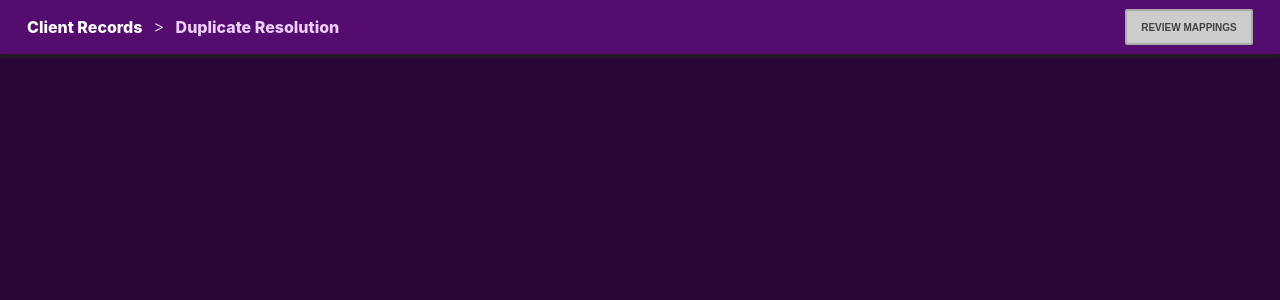
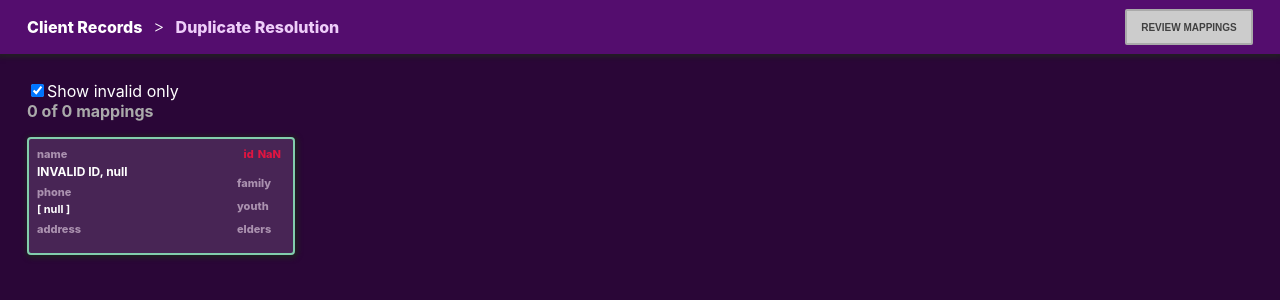
Before and after one commit to corescan/food-pantry, a React (Create React App) app in the folder client/: page /app/mapping in a window 1280 px wide. Shown: the top 300 px of the page. Built offline with nearby package versions, Linux system fonts and the light colour scheme; no server answers.

Commit message:
added searchAll url query to search results; added showInvalid on mapping review page

```diff
--- a/client/src/App/components/RecordTile.jsx
+++ b/client/src/App/components/RecordTile.jsx
@@ -10,7 +10,8 @@ export default function RecordTile(props) {
       [css.target]: props.target,
       [css.selected]: props.selected,
       [css.clickable]: !!props.onClick,
-      [css.active]: record.active
+      [css.active]: record.active && !record.invalid,
+      [css.invalid]: record.invalid
       })}
       onClick={onClick}
     >
--- a/client/src/App/components/RecordTile.module.css
+++ b/client/src/App/components/RecordTile.module.css
@@ -66,6 +66,9 @@
 .active .record_id {
   color: #FFDF75;
 }
+.invalid .record_id {
+  color: #E01541;
+}
 
 .right_list_wrap {
   position: absolute;
--- a/client/src/App/components/Search/SearchResults.jsx
+++ b/client/src/App/components/Search/SearchResults.jsx
@@ -1,10 +1,16 @@
 import { useSelector, useDispatch } from 'react-redux';
+import { useSearchParams } from 'react-router-dom';
 import ClientList from '../ClientList';
 import { addToSelection } from '../../../redux/actions/clientActions';
 import css from './SearchResults.module.css';
 
 export default function SearchResults() {
   const dispatch = useDispatch();
+  const [searchParams] = useSearchParams();
+
+  const searchAll = searchParams.get('searchAll')
+  console.log('SEARCHALL', searchAll);
+
   const { selection, results, filters, globalFilters } = useSelector(
     ({ searchReducer, clientReducer }) => {
       return {
@@ -24,7 +30,8 @@ export default function SearchResults() {
   const searchActive = Object.values(filters).reduce((isActive, filter) => isActive || filter.enabled, false);
   const displayedResults = results &&
     results.filter(_r => !selectedIDs.includes(_r.id))
-    .filter(_r => globalFilters.active ? _r.active : true);
+    .filter(_r => globalFilters.active ? _r.active : true)
+    .filter(_r => searchAll || !_r.mapped);
 
   return (
     <div className={css.container}>
--- a/client/src/App/views/MappingView/MappingView.jsx
+++ b/client/src/App/views/MappingView/MappingView.jsx
@@ -1,5 +1,5 @@
 import { useParams, useNavigate, Navigate } from 'react-router-dom';
-import { useEffect } from 'react';
+import { useEffect, useState } from 'react';
 import { useSelector } from 'react-redux';
 import useKeyPress from '../../../lib/hooks/useKeyPress';
 import css from './MappingView.module.css';
@@ -20,10 +20,19 @@ const findClient = (id, clients) => {
   }
 }
 
+const validateIDs = (idList, clientList) => {
+  let valid = true;
+  idList.forEach(id => {
+    valid = clientList.findIndex(_c => _c.id === id) > -1 && valid;
+  })
+  return valid;
+}
+
 export default function MappingView() {
   const nav = useNavigate();
-  const trueId = Number(useParams().trueId);
-  const { clients, mapping = [] } = useSelector(({ clientReducer }) => {
+  const [ showInvalidOnly, setShowInvalidOnly ] = useState(true);
+  const trueID = Number(useParams().trueId);
+  const { clients = [], mapping = {} } = useSelector(({ clientReducer }) => {
     return {
       clients: clientReducer.allClients,
       mapping: clientReducer.mapping
@@ -32,8 +41,17 @@ export default function MappingView() {
   const upPress = useKeyPress("ArrowUp");
   const downPress = useKeyPress("ArrowDown");
 
-  const trueIDs = Object.keys(mapping).map(key => Number(key)).sort((a,b) => a > b ? 1 : -1);
-  const currentIndex = trueIDs.indexOf(trueId);
+  const mapArray = Object.keys(mapping).map(key => {
+    return {
+      trueID: Number(key),
+      dupeIDs: mapping[key]
+    }
+  });
+
+  const visibleMapArray = showInvalidOnly ? (mapArray).filter(_m => !validateIDs([_m.trueID, ..._m.dupeIDs], clients)) : mapArray;
+
+  const trueIDs = visibleMapArray.map(_m => Number(_m.trueID)).sort((a,b) => a > b ? 1 : -1);
+  const currentIndex = trueIDs.indexOf(trueID);
 
   useEffect(() => {
     if (downPress && currentIndex > 0) {
@@ -47,17 +65,36 @@ export default function MappingView() {
     }
   }, [upPress]);
 
-  if ((!trueId || isNaN(trueId) || trueId === 0) && trueIDs.length > 0) {
-    let redirectId = trueIDs[0];
+  useEffect(() => {
+    nav('/mapping');
+  }, [showInvalidOnly]);
+
+  const handleShowInvalidClick = () => {
+    setShowInvalidOnly(!showInvalidOnly);
+  }
+
+  if ((!trueID || isNaN(trueID) || trueID === 0) && trueIDs.length > 0) {
+    const redirectId = trueIDs[0];
     return (<Navigate replace to={`/mapping/${redirectId}`} />);
   }
 
-  const permanentClient = clients.find(_c => _c.id === trueId);
-  const dupIDs = mapping && mapping[trueId];
-  const clientList = dupIDs && dupIDs.map(id => findClient(id, clients));
+  const permanentClient = findClient(trueID, clients);
+  const dupIDs = mapping && mapping[trueID];
+  const dupeRecords = dupIDs && dupIDs.map(id => findClient(id, clients));
 
   return (
     <div className={css.container}>
+      <div>
+        <input
+          id='show-invalid-only'
+          type='checkbox'
+          checked={showInvalidOnly}
+          onClick={handleShowInvalidClick}
+        />
+        <label for='show-invalid-only'>
+          Show invalid only
+        </label>
+      </div>
       {permanentClient ?
         <>
           <div className={css.count}>
@@ -71,10 +108,10 @@ export default function MappingView() {
           </div>
         </>
         : void 0}
-      {clientList ?
+      {dupeRecords ?
         <div className={css.duplicates}>
           <ClientList
-            clients={clientList}
+            clients={dupeRecords}
           />
         </div>
       : void 0}
--- a/client/src/redux/actions/searchActions.js
+++ b/client/src/redux/actions/searchActions.js
@@ -80,8 +80,6 @@ export const updateSearchResults = (index, target, filterState) => {
 }
 
 export const updateSearchIndex = clients => {
-  // search only unmapped clients
-  clients = clients.filter(_c => !_c.mapped);
 
   const fullnameIndex = new Fuse(clients.map(_c => {
     return Object.assign(_c, {
@@ -108,9 +106,7 @@ export const updateSearchIndex = clients => {
     threshold: 0.1,
     keys: ['phone'],
   });
-  const addressIndex = new Fuse(clients.map(_c => {
-    return {id: _c.id, address: _c.address}
-  }), {
+  const addressIndex = new Fuse(clients, {
     includeScore: true,
     threshold: 0.3,
     keys: ['address'],
```
Also changed, not shown: 1 other file (tests, documents, lock files or other folders).
